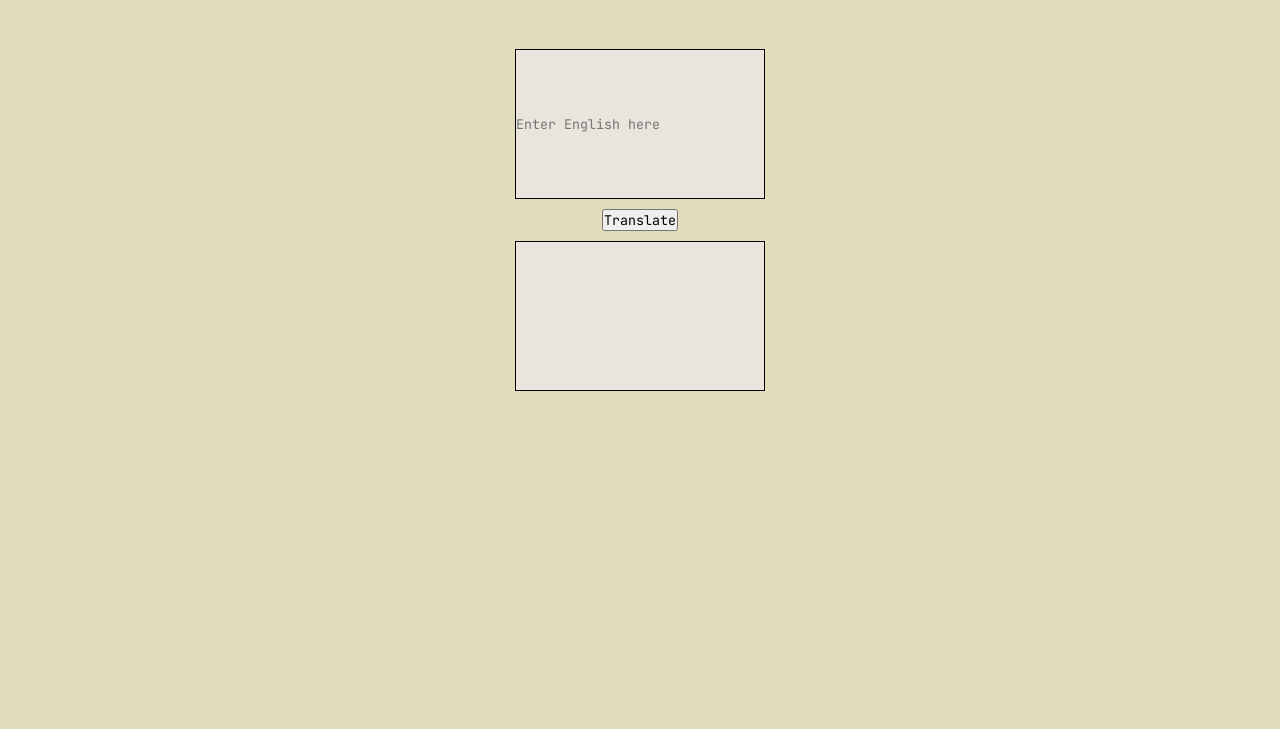
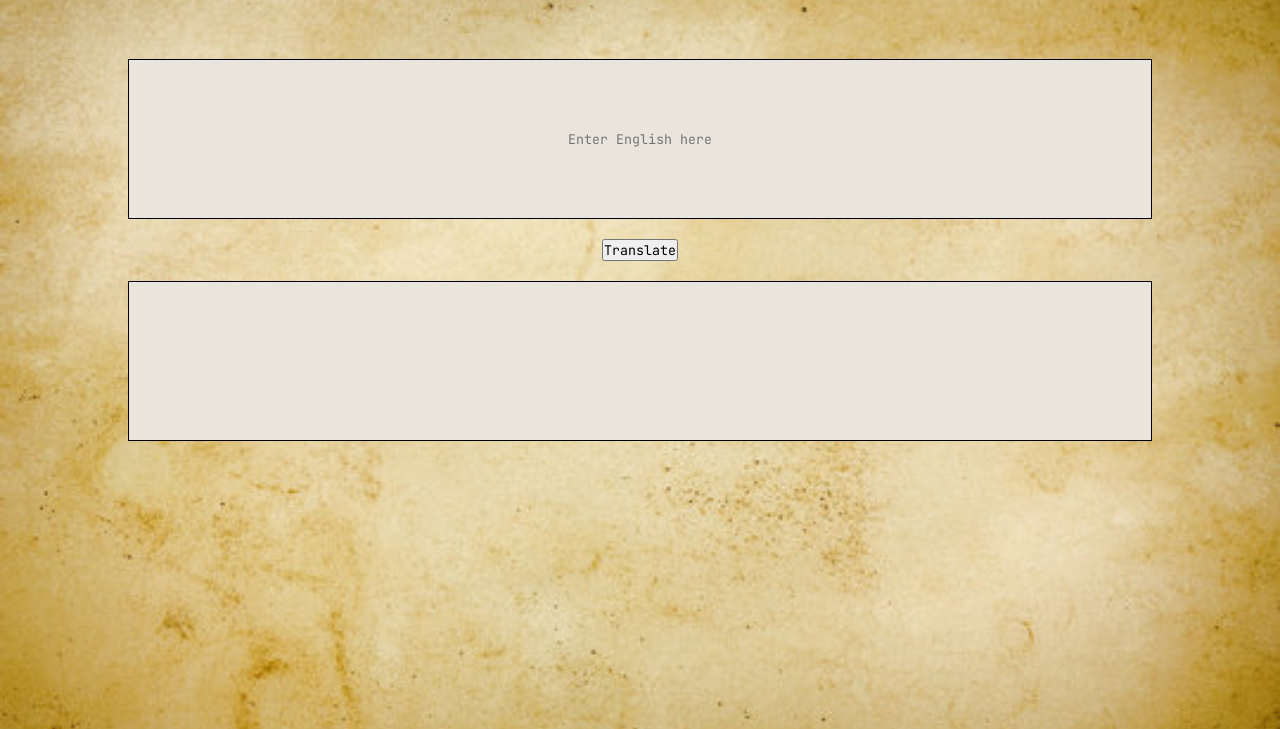
Before and after one commit to LouiseWong19/morse_code, a website: page index.html in a window 1280 px wide. Shown: the part 71-800 px from the top of the page. Drawn offline with Linux system fonts and the light colour scheme.

Commit message:
changed input box and design

```diff
--- a/assets/styles/_typography.scss
+++ b/assets/styles/_typography.scss
@@ -1,14 +1,15 @@
 @import "./_variables.scss";
 
 body{
-  background-color: $background-color;
+  background-image: url("background.jpg");
+  background-size: cover;
   color: $primary-color;
 }
 
 input,div{
-  height: 150px;
-  width: 250px;
+  height: 20vh;
+  width: 80vw;
   border: 1px solid black;
-  margin: 10px 0;
+  margin: 20px 0;
   background-color: $secondary-color;
 }
--- a/index.html
+++ b/index.html
@@ -17,7 +17,7 @@
   <main class="translator">
     <input type = "text" placeholder="Enter English here" id="translator__english"></input>
     <button id="translator__btn">Translate</button>
-    <div type = "text" id="translator__morse_code"></div>
+    <div id="translator__morse_code"></div>
   </main>
   <script src="./morse_code.js" type="module"></script>
 </body>
--- a/styles.scss
+++ b/styles.scss
@@ -7,6 +7,7 @@
   box-sizing: border-box;
   font-family: $font;
 }
+
 
 header{
   text-align: center;
@@ -21,4 +22,10 @@ header{
   display: flex;
   flex-direction: column;
   align-items: center;
+  #translator__english{
+    text-align: center;
+  }
+  #translator__morse_code{
+    text-align: center;
+  }
 }
```
Also changed, not shown: background.jpg (added), styles.css.
